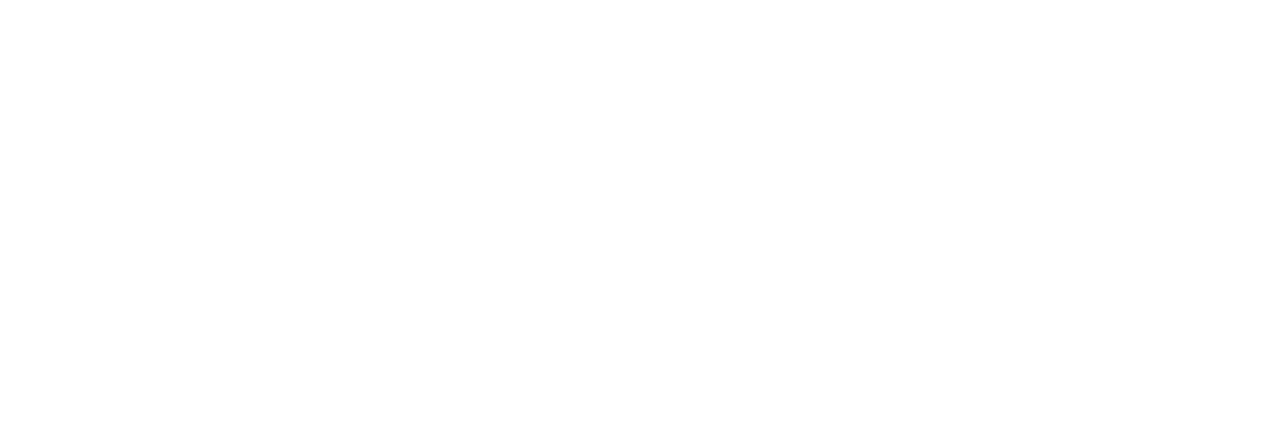
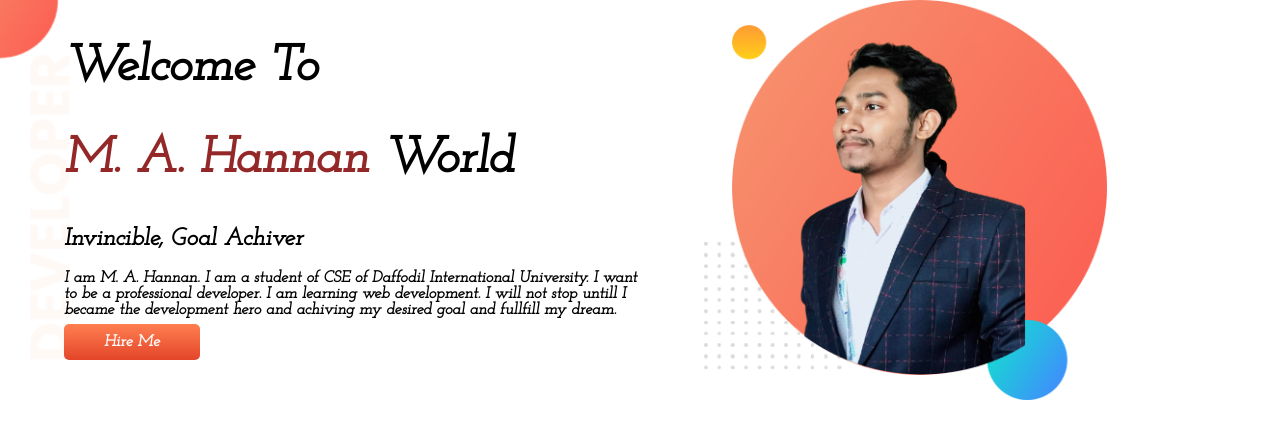
Before and after one commit to HannanShawon/developer-portfolio, a plain HTML site: page index.html in a window 1280 px wide. Drawn offline with Linux system fonts and the light colour scheme.

Commit message:
first section

```diff
--- a/index.html
+++ b/index.html
@@ -1,13 +1,33 @@
 <!DOCTYPE html>
 <html lang="en">
+
 <head>
     <meta charset="UTF-8">
     <meta http-equiv="X-UA-Compatible" content="IE=edge">
     <meta name="viewport" content="width=device-width, initial-scale=1.0">
     <title>Hannan Portfolio</title>
+    <link rel="preconnect" href="https://fonts.googleapis.com">
+    <link rel="preconnect" href="https://fonts.gstatic.com" crossorigin>
+    <link href="https://fonts.googleapis.com/css2?family=Josefin+Slab:ital@1&display=swap" rel="stylesheet">
     <link rel="stylesheet" href="style.css">
 </head>
+
 <body>
+    <section class="top-banner">
+        <div class="half-width">
+            <h1>Welcome To</h1>
+            <h1><span class="name-color">M. A. Hannan</span> World</h1>
+            <h2>Invincible, Goal Achiver</h2>
+            <p><b>I am M. A. Hannan. I am a student of CSE of Daffodil International University. I want to be a
+                    professional
+                    developer. I am learning web development. I will not stop untill I became the development hero and
+                    achiving my desired goal and fullfill my dream.</b></p>
+            <a class="link-button" target="_blank" href="https://www.linkedin.com/feed/">Hire Me</a>
+        </div>
+        <div class="half-width">
+            <img src="images/Hannan-pic-bg.png" alt="Hannan">
+        </div>
+    </section>
+</body>
 
-</body>
 </html>
--- a/style.css
+++ b/style.css
@@ -0,0 +1,39 @@
+body {
+    font-family: 'Josefin Slab', serif;
+    margin: 0;
+}
+
+h1 {
+    font-size: 50px;
+}
+
+.name-color {
+    color: rgba(128, 0, 0, 0.842);
+}
+
+section {
+    display: flex;
+}
+
+.half-width {
+    width: 50%;
+    padding-left: 5%;
+}
+
+.half-width img {
+    width: 70%;
+}
+
+.link-button {
+    text-decoration: none;
+    background-image: linear-gradient(coral, rgba(226, 60, 31, 0.952));
+    padding: 10px 40px;
+    color: white;
+    font-weight: 700;
+    border-radius: 5px;
+}
+
+.top-banner {
+    background-image: url(images/top-banner.png);
+    background-repeat: no-repeat;
+}
```
Also changed, not shown: images/Hannan-bg.png (added), images/Hannan-pic-bg.png (added), images/dream-bg.png (added), images/exp-bg.png (added), images/jhankar.png (added), images/jhankar2.png (added), images/my-bg.png (added), images/my-bg2.png (added), images/top-banner.png (added), 7 other files.
